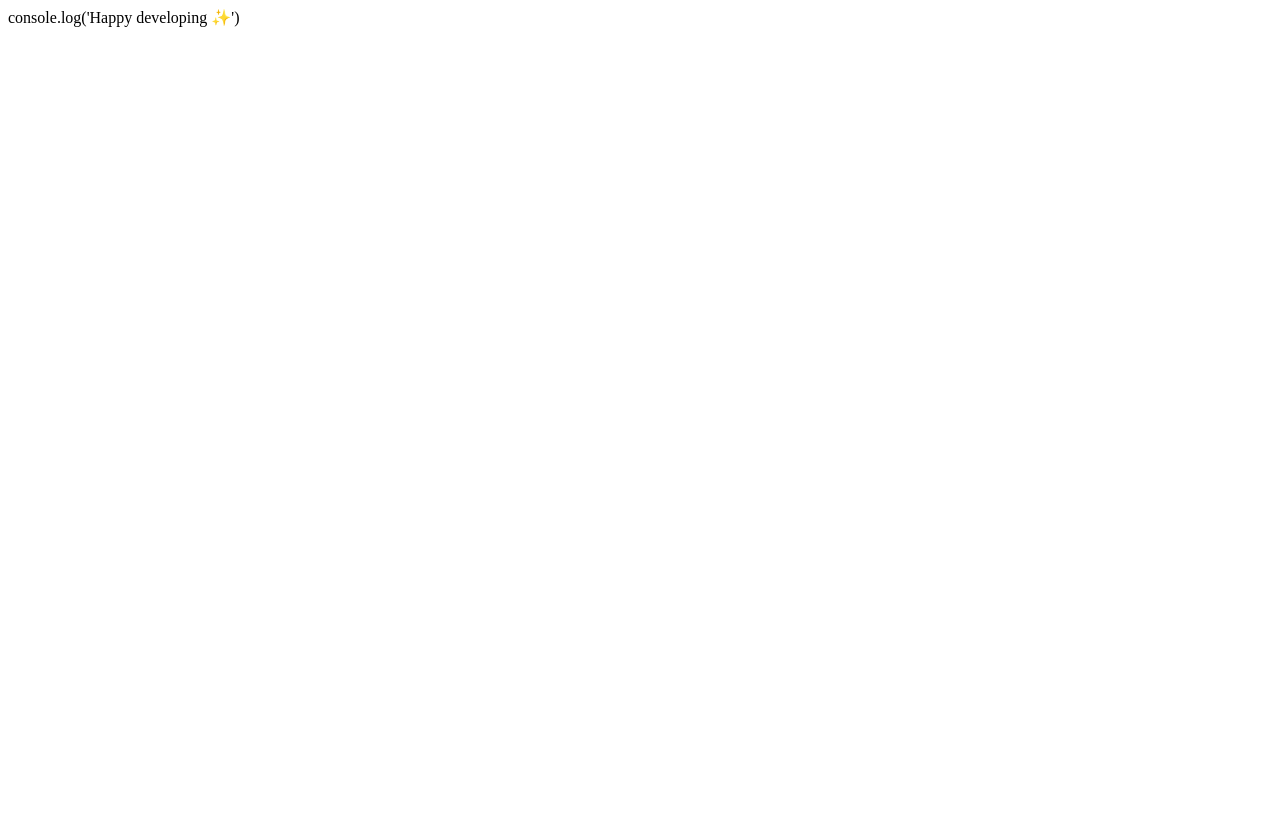
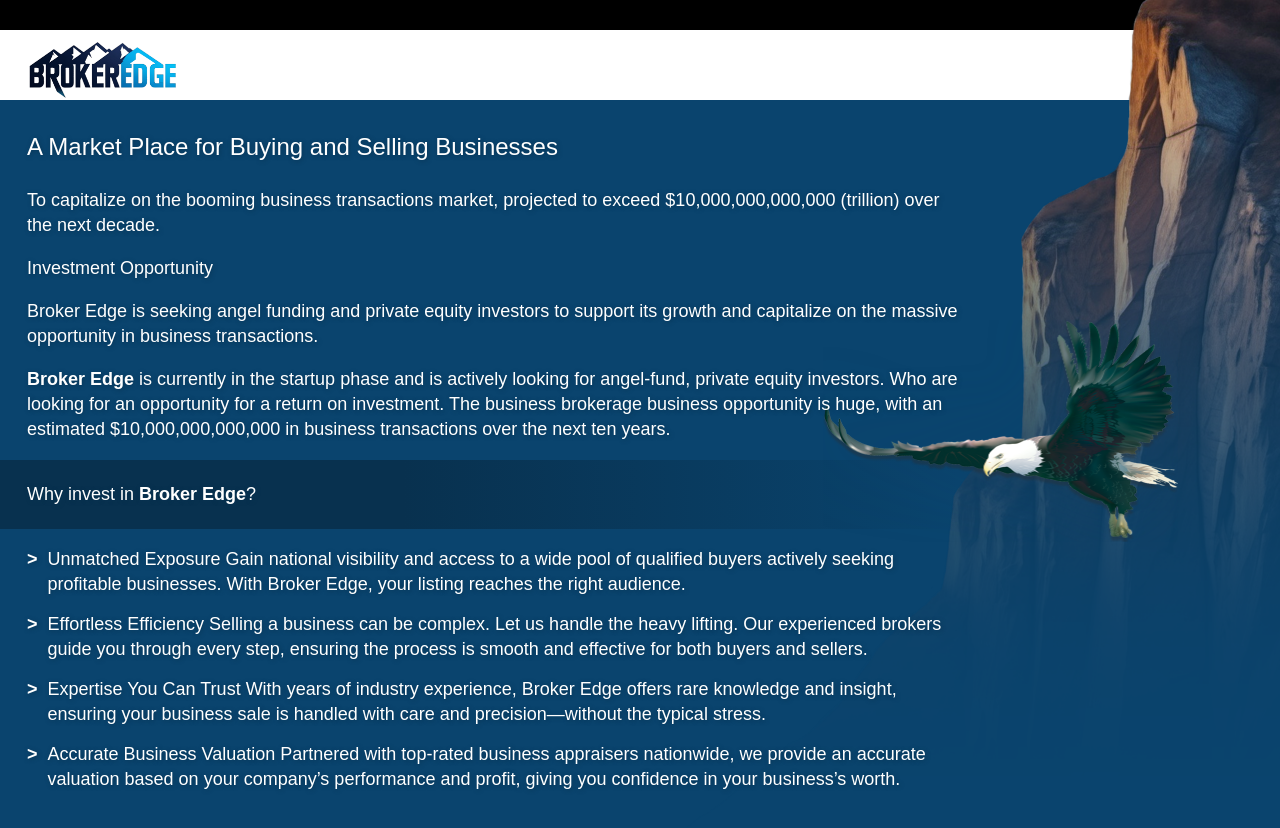
Before and after one commit to ksinton/brokeredgesplash, a website: page index.html in a window 1280 px wide. Before the commit the page ends 800 px from the top, so only its background shows below. Drawn offline with Linux system fonts and the light colour scheme.

Commit message:
making sure everything is commited

```diff
--- a/index.html
+++ b/index.html
@@ -1 +1,178 @@
-console.log('Happy developing ✨')
+<!DOCTYPE html>
+<html lang="en">
+<head>
+    <meta charset="UTF-8">
+    <meta name="viewport" content="width=device-width, initial-scale=1.0">
+    <title>Broker Edge</title>
+    <style>
+        BODY {
+            background-color: #0a446e;
+            margin: 0;
+            font-family: sans-serif;
+            line-height: 25px;
+            text-shadow: 1px 1px 4px rgba(8,50,80,0.84);
+        }
+
+        h1 {
+            font-size: 24px;
+            font-weight: normal;
+            margin-top: 30px;
+            margin-bottom: 25px;
+            line-height: 33px;
+        }
+
+        .top-menu {
+            background-color:#000;
+            height: 30px;
+        }
+
+        .menu-bar {
+            background-color:#fff;
+            display: flex;
+            align-items: flex-start;
+        }
+
+        .logo {
+            height: 60px;
+            margin-left: 27px;
+            margin-top: 10px;
+        }
+
+        .canvas {
+            position: absolute;
+            top: 100px;
+            z-index:5;
+            width: 95%;
+            color:#fff;
+            font-size: 18px;
+        }
+
+        .canvas p, .canvas div, .canvas h1 {
+            padding-left: 27px;
+        }
+
+        .outer-container {
+            position: relative;
+        }
+
+        .background-overlay {
+            position: absolute;
+            z-index: 1;
+            right: 0;
+            top: 0;
+            opacity: 0.5;
+            width: 960px;
+        }
+
+        .bullet-list {
+            list-style-type: none;
+            padding-inline-start: 0;
+        }
+
+        .bullet-list li {
+            margin: 15px 0;
+            display: flex;
+            align-items: flex-start;
+        }
+
+        .bullet-list li::before {
+            content: '>';
+            font-weight: bold;
+            margin-right: 10px;
+        }
+
+        .eagle-overlay {
+            position:absolute;
+            opacity: 0.5;
+            z-index:2;
+            width: 355px;
+            right: 8%;
+            top: 320px;
+        }
+
+        .title-fade {
+            background: linear-gradient(90deg, rgba(8,49,79,1) 42%, rgba(8,49,79,0) 100%);
+            padding: 22px 0 22px 0;
+        }
+
+        .footer {
+            background-color: #0a446e;
+            position: fixed;
+            height: calc(100vh - 960px);
+            width: 100%;
+            bottom: 0;
+            z-index: 2;
+        }
+
+        @media (min-width: 480px) {
+
+            .background-overlay {
+                opacity: 0.7;
+            }
+
+            .eagle-overlay {
+                opacity: 0.7;
+            }
+        }
+
+        @media (min-width: 992px) {
+
+            .background-overlay {
+                opacity: 1;
+            }
+
+            .eagle-overlay {
+                opacity: 1;
+            }
+
+            .canvas {
+                width: 75%;
+                max-width: 960px;
+            }
+        }
+    </style>
+</head>
+<body>
+
+<div class="outer-container">
+
+    <img src="mountain_cliff.png" class="background-overlay">
+    <img src="eagle.png" class="eagle-overlay">
+
+    <div class="footer">
+
+    </div>
+
+    <div class="top-menu"></div>
+    <div class="menu-bar">
+        <img class="logo" src="broker_edge_logo.png"/>
+    </div>
+
+    <div class="canvas">
+
+        <h1>A Market Place for Buying and Selling Businesses</h1>
+
+        <p>To capitalize on the booming business transactions market, projected to exceed $10,000,000,000,000 (trillion) over the next decade.</p>
+        <p>Investment Opportunity</p>
+        <p>Broker Edge is seeking angel funding and private equity investors to support its growth and capitalize on the massive opportunity in business transactions.</p>
+        <p><strong>Broker Edge</strong> is currently in the startup phase and is actively looking for angel-fund, private equity investors. Who are looking for an opportunity for a return on investment. The business brokerage business opportunity is huge, with an estimated $10,000,000,000,000 in business transactions over the next ten years.</p>
+
+        <div class="title-fade">Why invest in <strong>Broker Edge</strong>?</div>
+
+        <div>
+
+            <ul class="bullet-list">
+                <li>Unmatched Exposure Gain national visibility and access to a wide pool of qualified buyers actively seeking profitable businesses. With Broker Edge, your listing reaches the right audience.</li>
+                <li>Effortless Efficiency Selling a business can be complex. Let us handle the heavy lifting. Our experienced brokers guide you through every step, ensuring the process is smooth and effective for both buyers and sellers.</li>
+                <li>Expertise You Can Trust With years of industry experience, Broker Edge offers rare knowledge and insight, ensuring your business sale is handled with care and precision—without the typical stress.</li>
+                <li>Accurate Business Valuation Partnered with top-rated business appraisers nationwide, we provide an accurate valuation based on your company’s performance and profit, giving you confidence in your business’s worth.</li>
+            </ul>
+        </div>
+
+    </div>
+
+</div>
+
+
+</body>
+</html>
--- a/package.json
+++ b/package.json
@@ -1,8 +1,8 @@
 {
-  "name": "${PROJECT_NAME}",
+  "name": "broker-edge-splash",
   "version": "1.0.0",
   "description": "",
-  "main": "index.js",
+  "main": "index.html",
   "scripts": {
     "test": "echo \"Error: no test specified\" && exit 1"
   },
```
Also changed, not shown: homepage design_full.png (added), 1 other file.
